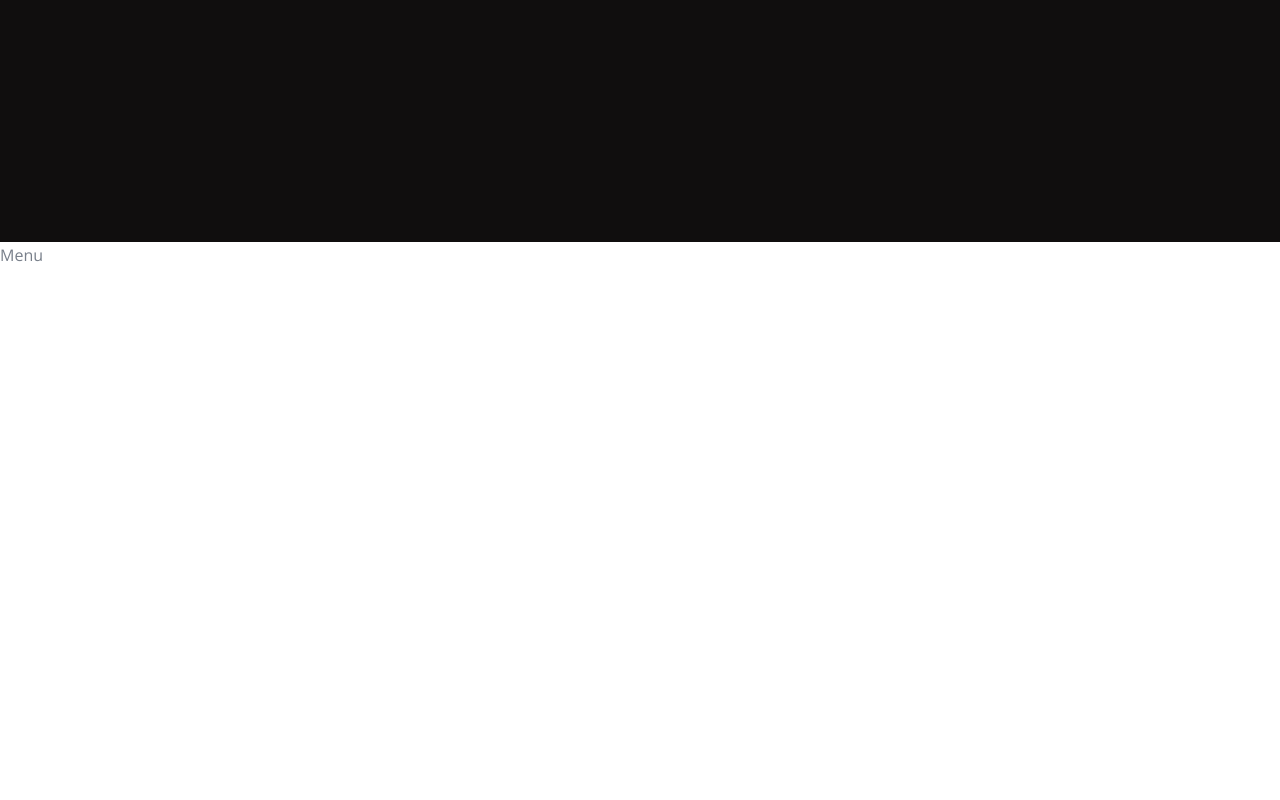
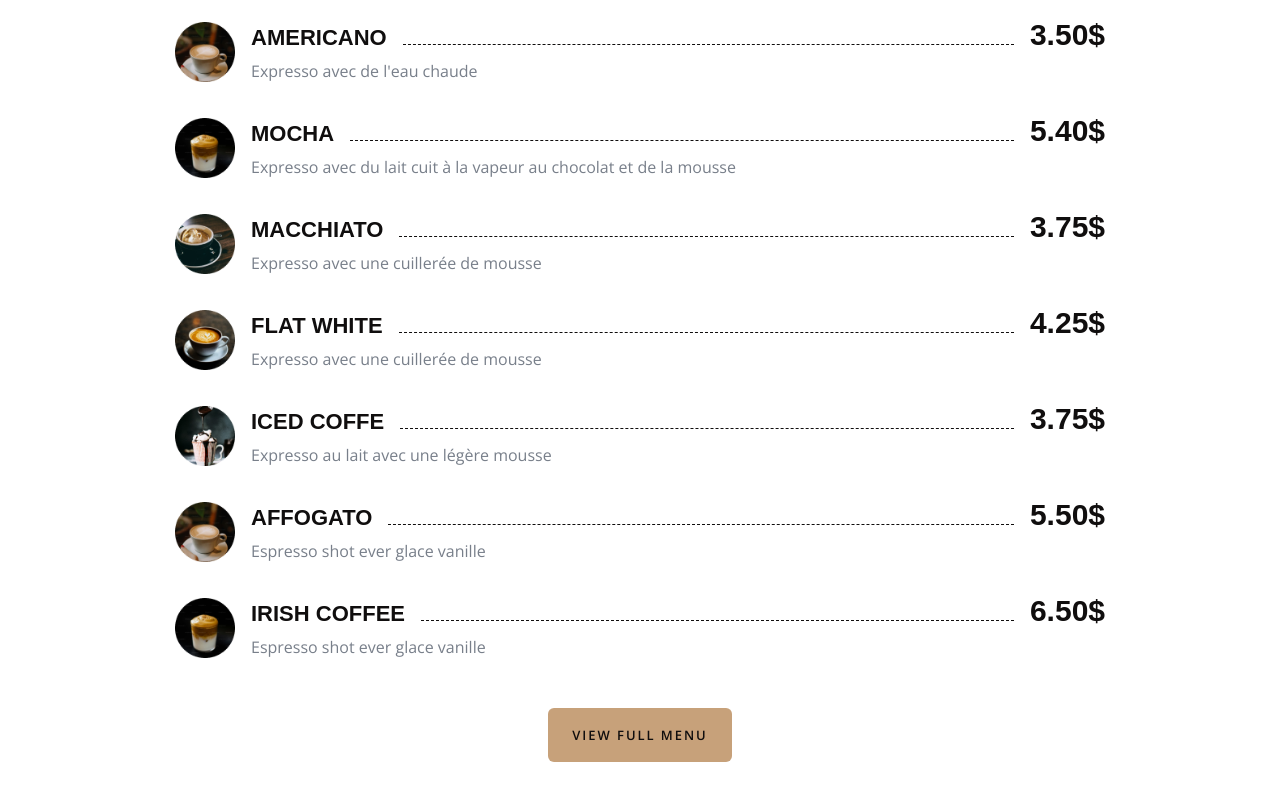
Before and after one commit to apo-star/Next_Zenbrew, a Next.js app: page / in a window 1280 px wide. Shown: the part 3624-4424 px from the top of the page. Built offline with nearby package versions, Linux system fonts and the light colour scheme; a web font is replaced by a local one.

Commit message:
+ Our menu Section

```diff
--- a/components/Menu.jsx
+++ b/components/Menu.jsx
@@ -1,5 +1,109 @@
+import Separator from "./Separator";
+// Components
+import MenuItem from "./MenuItem";
+
+const menuItems = [
+  {
+    imgSrc: "/assets/menu/coffee-1.png",
+    name: "Espresso",
+    description: "Shot de café riche et audacieux",
+    price: 3.3,
+  },
+  {
+    imgSrc: "/assets/menu/coffee-2.png",
+    name: "Cappuccino",
+    description: "Expresso avec du lait cuit à la vapeur et de la mousse",
+    price: 4.5,
+  },
+  {
+    imgSrc: "/assets/menu/coffee-3.png",
+    name: "Latte",
+    description: "Expresso avec du lait cuit à la vapeur",
+    price: 4.2,
+  },
+  {
+    imgSrc: "/assets/menu/coffee-4.png",
+    name: "Americano",
+    description: "Expresso avec de l'eau chaude",
+    price: 3.5,
+  },
+  {
+    imgSrc: "/assets/menu/coffee-5.png",
+    name: "Mocha",
+    description:
+      "Expresso avec du lait cuit à la vapeur au chocolat et de la mousse",
+    price: 5.4,
+  },
+  {
+    imgSrc: "/assets/menu/coffee-1.png",
+    name: "Macchiato",
+    description: "Expresso avec une cuillerée de mousse",
+    price: 3.75,
+  },
+  {
+    imgSrc: "/assets/menu/coffee-2.png",
+    name: "Flat white",
+    description: "Expresso avec une cuillerée de mousse",
+    price: 4.25,
+  },
+  {
+    imgSrc: "/assets/menu/coffee-3.png",
+    name: "Iced Coffe",
+    description: "Expresso au lait avec une légère mousse",
+    price: 3.75,
+  },
+  {
+    imgSrc: "/assets/menu/coffee-4.png",
+    name: "Affogato",
+    description: "Espresso shot ever glace vanille",
+    price: 5.5,
+  },
+  {
+    imgSrc: "/assets/menu/coffee-5.png",
+    name: "Irish Coffee",
+    description: "Espresso shot ever glace vanille",
+    price: 6.5,
+  },
+];
+
 const Menu = () => {
-  return <section>Menu</section>;
+  return (
+    <section className="pt-12 pb-16 xl:pt-16 xl:pb-36">
+      <div className="container mx-auto">
+        <div className="flex flex-col gap-4 mb-12 xl:mb-24">
+          <h2 className="h2 text-center">Our Menu</h2>
+          <div className="mb-4">
+            <Separator bg="accent" />
+          </div>
+          <p className="text-center max-w-[620px] mx-auto">
+            Lorem ipsum dolor sit amet consectetur adipisicing elit. Id facilis
+            tempore porro et omnis sapiente fugiat cupiditate quam saepe
+            obcaecati.
+          </p>
+        </div>
+        {/* menu & button */}
+        <div className="flex flex-col items-center gap-12 xl:gap-24">
+          {/* menu */}
+          <div className="w-full grid grid-cols-1 xl:grid-cols-2 gap-y-8 gap-x-16 place-content-center">
+            {menuItems.map((item, index) => {
+              const { name, description, price, imgSrc } = item;
+              return (
+                <MenuItem
+                  name={name}
+                  description={description}
+                  price={price}
+                  imgSrc={imgSrc}
+                  key={index}
+                />
+              );
+            })}
+          </div>
+          {/* button */}
+          <button className="btn">View full menu</button>
+        </div>
+      </div>
+    </section>
+  );
 };
 
 export default Menu;
--- /dev/null
+++ b/components/MenuItem.jsx
@@ -0,0 +1,38 @@
+import Image from "next/image";
+
+const MenuItem = ({ imgSrc, name, description, price }) => {
+  return (
+    <div className="flex items-center gap-4">
+      {/* img */}
+      <div className="relative w-[60px] h-[60px] xl:w-[72px] xl:h-[72px] rounded-full">
+        <Image
+          src={imgSrc}
+          fill
+          alt=""
+          priority
+          quality={100}
+          className="object-cover"
+        />
+      </div>
+      {/* text */}
+      <div className="flex flex-col flex-1 gap-2">
+        <div className="flex justify-between gap-4 items-baseline">
+          {/* name */}
+          <p className="uppercase font-primary font-semibold text-[22px] leading-none text-primary">
+            {name}
+          </p>
+          {/* border */}
+          <div className="flex-1 border-b border-dashed border-primary"></div>
+          {/* price */}
+          <p className="leading-none font-primary font-semibold text-[30px] text-primary">
+            {price.toFixed(2)}$
+          </p>
+        </div>
+        {/* description */}
+        <p>{description}</p>
+      </div>
+    </div>
+  );
+};
+
+export default MenuItem;
```
